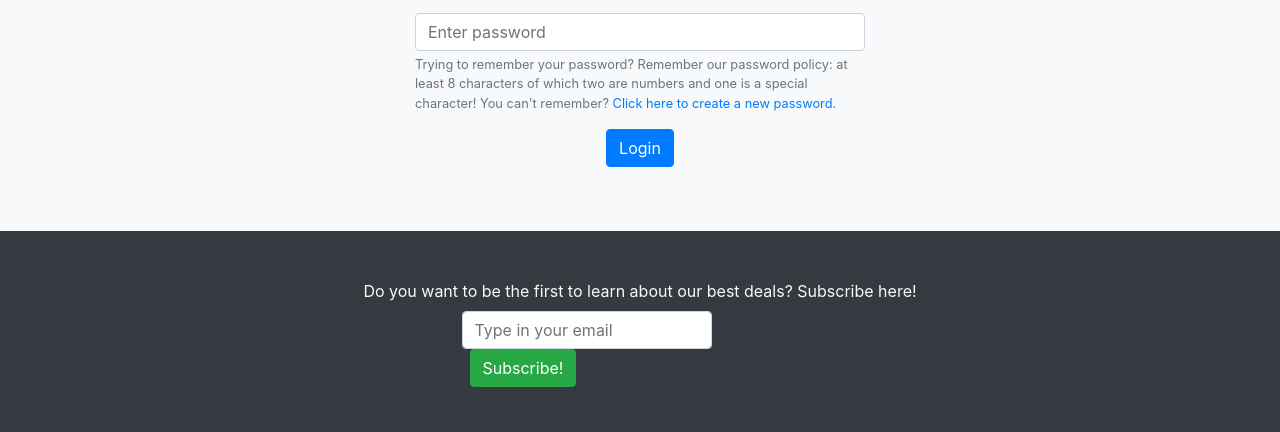
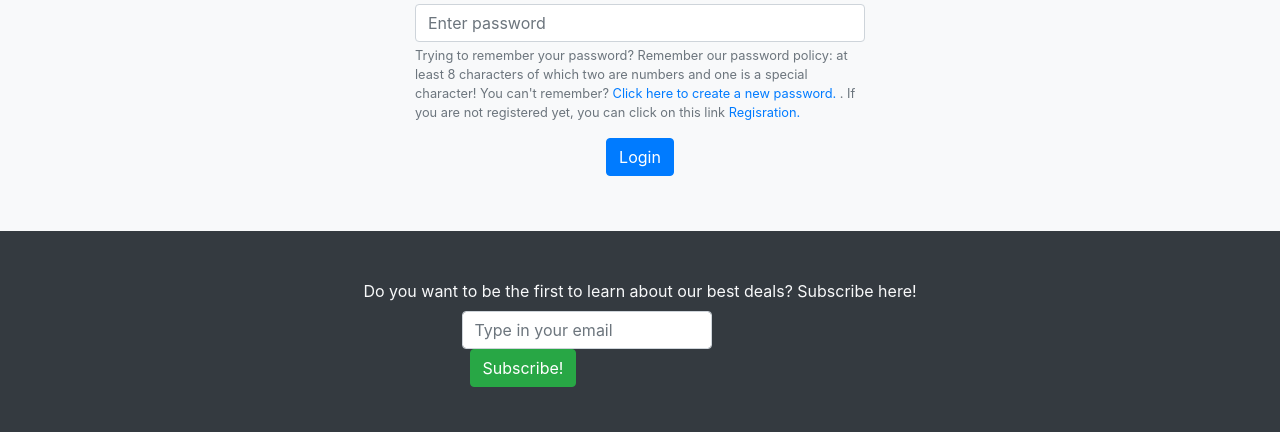
Before and after one commit to mosammami/motivactive, a website: page public/index.html at #!/login in a window 1280 px wide. Shown: the part 385-817 px from the top of the page. Drawn offline with nearby package versions, Linux system fonts and the light colour scheme; some packages are replaced by stand-ins of ours.

Commit message:
Update login.html

```diff
--- a/public/pages/login.html
+++ b/public/pages/login.html
@@ -19,8 +19,10 @@
             <p class="invalid-feedback" ng-show="loginForm.password.$invalid && submitted">Please enter a valid password.</p>
             <p class="invalid-feedback" ng-show="invalidCredentials">Your email or password is incorrect.</p>
             <p class="invalid-feedback" ng-show="somethingWentWrong">Ups, something unexpected happened! Please try to log in again or contact the customer support.</p>
-            <small id="emailHelp" class="form-text text-muted">Trying to remember your password? Remember our password policy: at least 8 characters of which two are numbers and one is a special character! You can't remember? <a href="#forgotpassword">Click here to create a new password.</a></small>
-        </div>
+            <small id="emailHelp" class="form-text text-muted">Trying to remember your password? Remember our password policy: at least 8 characters of which two are numbers and one is a special character! You can't remember? <a href="#forgotpassword">Click here to create a new password.</a>
+      . If you are not registered yet, you can click on this link  <a href="#reg">Regisration.</a>
+      </small>
+			</div>
 
         <!-- Submit Button -->
         <div class="text-center ">
```
